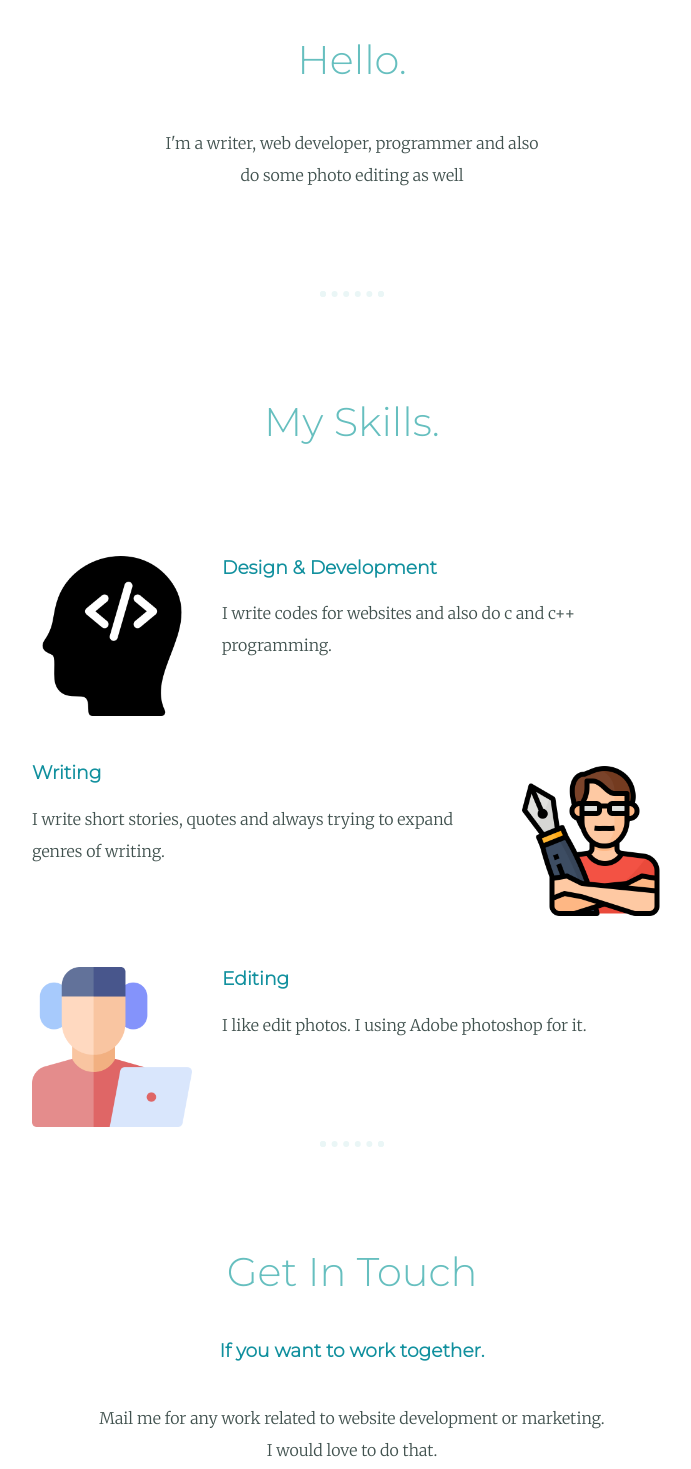
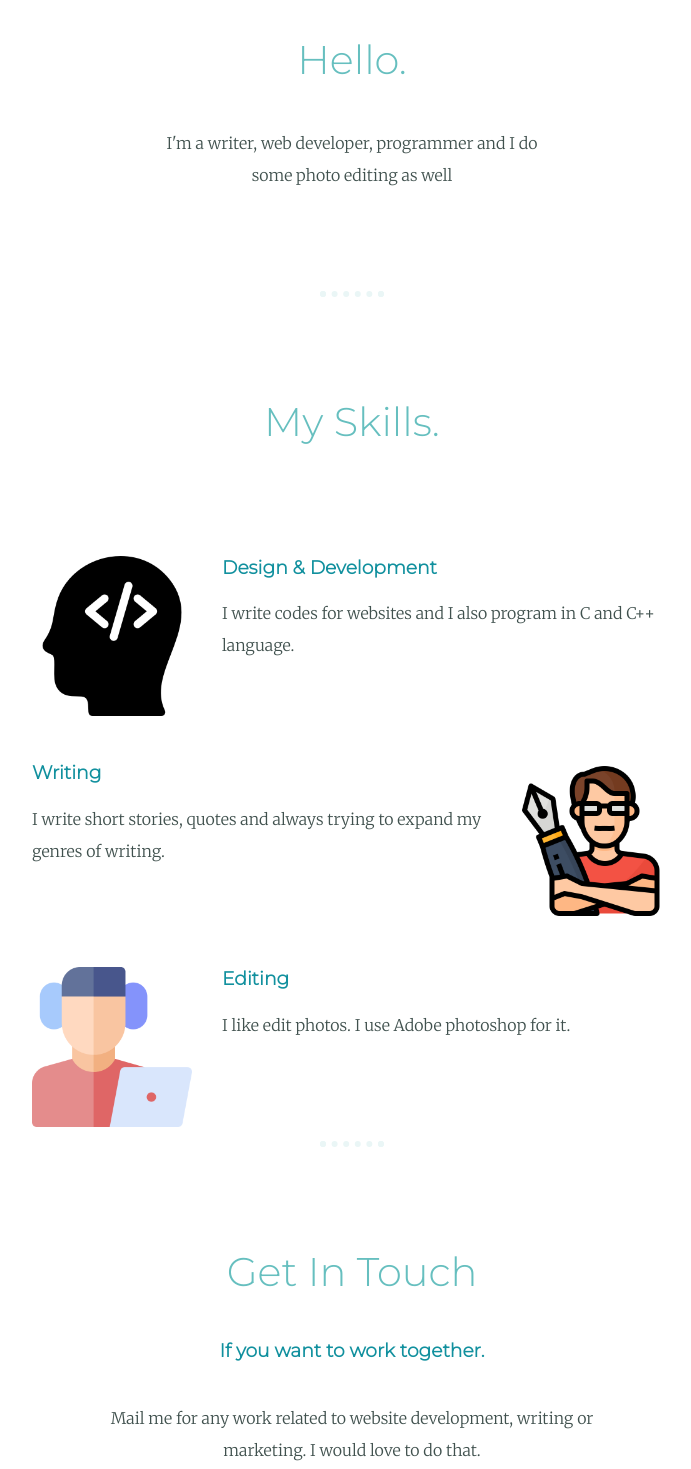
Before and after one commit to jsurajkumar/kjsuraj, a plain HTML site: page index.html in a window 1280 px wide. Shown: the part 1021-2490 px from the top of the page, without its empty margins (288-979 px from the left). Drawn offline with Linux system fonts and the light colour scheme.

Commit message:
Update index.html

```diff
--- a/index.html
+++ b/index.html
@@ -20,7 +20,7 @@
       <div class="profile">
         <img src="images/Suraj pic2.png" alt="Suraj's Profile Picture" style="width:150px;height:150px;border-radius:100%">
         <h2>Hello.</h2>
-        <p class="intro">I'm a writer, web developer, programmer and also do some photo editing as well</p>
+        <p class="intro">I'm a writer, web developer, programmer and I do some photo editing as well</p>
       </div>
       <hr>
       <div class="skills">
@@ -28,25 +28,25 @@
         <div class="skill-row">
           <img class="skillicon1" src="images/coder.png" alt="programmer-icon">
           <h3>Design & Development</h3>
-          <p>I write codes for websites and also do c and c++ programming.</p>
+          <p>I write codes for websites and I also program in C and C++ language.</p>
         </div>
         <div class="skill-row">
           <img class="skillicon2" src="images/writer.png" alt="writer-icon">
           <h3>Writing</h3>
-          <p>I write short stories, quotes and always trying to expand genres of writing.</p>
+          <p>I write short stories, quotes and always trying to expand my genres of writing.</p>
         </div>
         <div class="skill-row">
           <img class="skillicon3" src="images/editor.png" alt="writer-icon">
           <h3>Editing</h3>
-          <p>I like edit photos. I using Adobe photoshop for it.</p>
+          <p>I like edit photos. I use Adobe photoshop for it.</p>
         </div>
       </div>
       <hr>
       <div class="contact-me">
         <h2>Get In Touch</h2>
         <h3>If you want to work together.</h3>
-        <p class="contact-message">Mail me for any work related to website development or marketing. I would love to do that.</p>
-        <a class="btn" href="mailto:surajkjstar@gmail.com">CONTACT ME</a>
+        <p class="contact-message">Mail me for any work related to website development, writing or marketing. I would love to do that.</p>
+        <a class="btn" href="mailto:surajkj.lpu@gmail.com">CONTACT ME</a>
       </div>
     </div>
 
```
